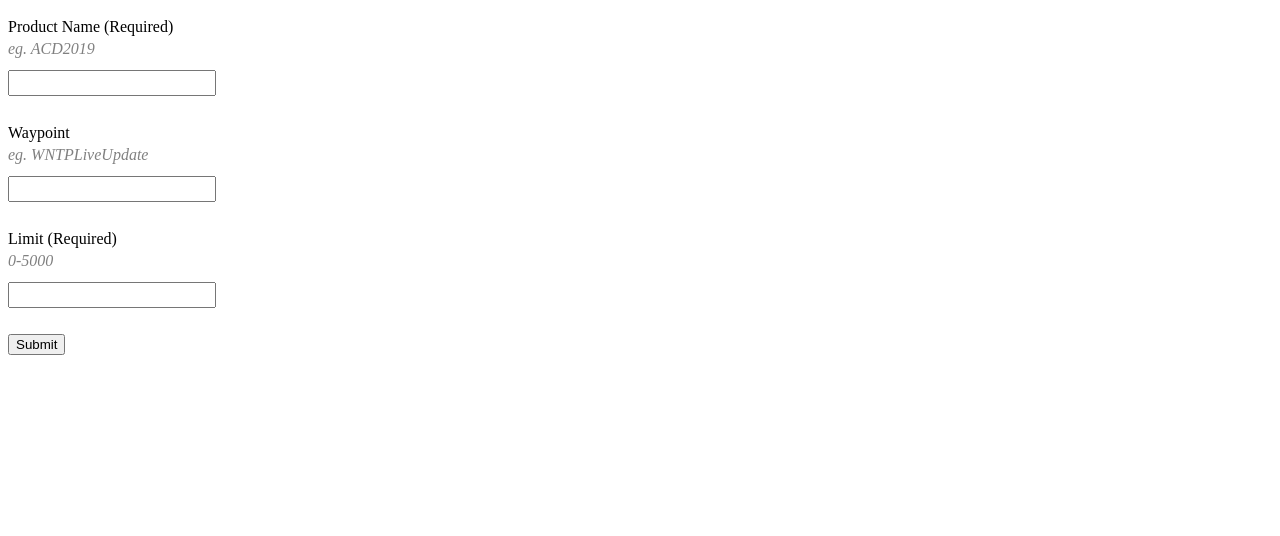
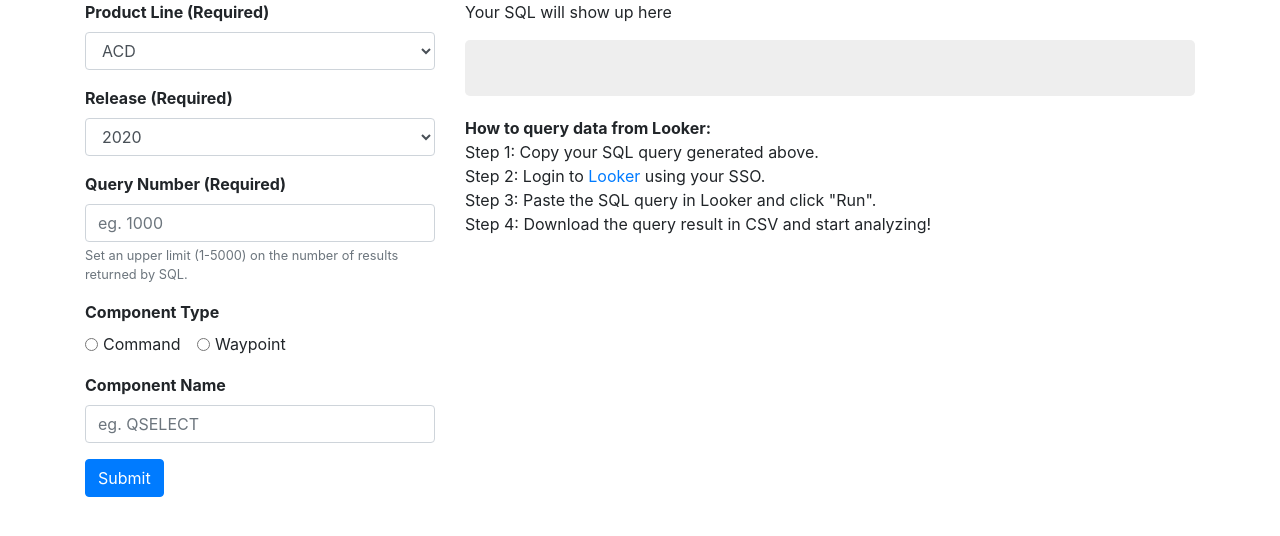
Before and after one commit to chendf999/SQL-Generator, a plain HTML site: page index.html in a window 1280 px wide. Drawn offline with nearby package versions, Linux system fonts and the light colour scheme.

Commit message:
done basic filters

```diff
--- a/index.html
+++ b/index.html
@@ -1,102 +1,91 @@
 <!DOCTYPE html>
 <html lang="en" dir="ltr">
-  <head>
-    <meta charset="utf-8">
-    <title>SQL Generator</title>
-  </head>
+<head>
+  <meta charset="utf-8">
+  <title>SQL Generator</title>
+  <!-- css reset -->
+  <link rel="stylesheet" href="./reset.css">
+  <!-- bootstrap -->
+  <link rel="stylesheet" href="https://stackpath.bootstrapcdn.com/bootstrap/4.3.1/css/bootstrap.min.css" integrity="sha384-ggOyR0iXCbMQv3Xipma34MD+dH/1fQ784/j6cY/iJTQUOhcWr7x9JvoRxT2MZw1T" crossorigin="anonymous">
+  <!-- custom css -->
+  <link rel="stylesheet" href="./styles.css">
+</head>
+<body class="container">
+  <div class="row">
 
-  <body>
-    <style>
-      .input input {
-        height: 20px; width: 200px;
-        margin: 10px 0;
-      }
+    <div class="input col">
+      <form>
 
-      .input p { line-height: 22px;}
+        <div class="form-group">
+          <label for="input_product">Product Line (Required)</label>
+          <select class="form-control" id="input_product">
+            <option>ACD</option>
+            <option>ACDMAC</option>
+            <option>ACDLT</option>
+            <option>CIV3D</option>
+            <option>RVT</option>
+            <option>RVTLT</option>
+          </select>
+        </div>
 
-      .filter_discription {
-        color: grey;
-        font-style: italic;
-      }
+        <div class="form-group">
+          <label for="input_release">Release (Required)</label>
+          <select class="form-control" id="input_release">
+            <option>2020</option>
+            <option>2019</option>
+            <option>2018</option>
+          </select>
+        </div>
 
-      .output {
-        display: none;
-      }
+        <div class="form-group">
+          <label for="input_limit">Query Number (Required)</label>
+          <input type="number" class="form-control" id="input_limit" aria-describedby="limitHelp" placeholder="eg. 1000">
+          <small id="limitHelp" class="form-text text-muted">Set an upper limit (1-5000) on the number of results returned by SQL.</small>
+        </div>
 
-      .output p {
-        font-size: 12px;
-        line-height: 5px;
-        color: grey;
-      }
+        <div class="form-group input_comp_type">
+          <label style="display:block">Component Type</label>
+          <div class="form-check form-check-inline">
+            <input class="form-check-input" type="radio" id="input_comp_command" name="input_comp_type" value="option1">
+            <label class="form-check-label" for="input_comp_command">Command</label>
+          </div>
+          <div class="form-check form-check-inline">
+            <input class="form-check-input" type="radio" id="input_comp_waypoint" name="input_comp_type" value="option2">
+            <label class="form-check-label" for="input_comp_waypoint">Waypoint</label>
+          </div>
+        </div>
 
-      #output_filters {
-        margin-top: 10px;
-      }
-    </style>
+        <div class="form-group">
+          <label for="input_component">Component Name</label>
+          <input type="input" class="form-control" id="input_component" placeholder="eg. QSELECT">
+        </div>
 
-    <div class="input">
-      <p>Product Name (Required)
-        <br/><span class="filter_discription">eg. ACD2019</span>
-        <br/><input id="input_product_name" type="text">
-      </p>
+        <button type="button" class="btn btn-primary" onClick="getSQL()">Submit</button>
+      </form>
 
-      <p>Waypoint
-        <br/><span class="filter_discription">eg. WNTPLiveUpdate</span>
-        <br/><input id="input_waypoint" type="text">
-      </p>
-
-      <p>Limit (Required)
-        <br/><span class="filter_discription">0-5000</span>
-        <br/><input id="input_limit" type="text">
-      </p>
-
-      <button onclick="getSQL()">Submit</button>
     </div>
 
-    <div class="output">
-      <h3>Here's your SQL Query! Detailed instructions on how to use in Looker, please check out <a href="#">here</a></h3>
-      <p>SELECT *</p>
-      <p>FROM desktop_product_usage_public.dap_experiment_details_daily</p>
-      <p>WHERE product_line_name = <span id="output_product_name"></span></p>
-      <div id="output_filters"></div>
-      <p>LIMIT <span id="output_limit"></span></p>
+    <div class="output col-8">
+      <p>Your SQL will show up here</p>
+      <div class="container">
+        <ul id="output_code"></ul>
+      </div>
+      <p style="margin-top:20px;"><b>How to query data from Looker:</b>
+        <br/>Step 1: Copy your SQL query generated above.
+        <br/>Step 2: Login to <a href="https://looker.autodesk.com/sql/">Looker</a> using your SSO.
+        <br/>Step 3: Paste the SQL query in Looker and click "Run".
+        <br/>Step 4: Download the query result in CSV and start analyzing!
+      </p>
     </div>
 
+  </div>
 
-    <script>
-      function getSQL(){
-        // get required filters
-        document.getElementById('output_product_name').innerHTML = input_product_name.value;
-        document.getElementById('output_limit').innerHTML = input_limit.value;
-
-        // clear optional filter
-        output_filters.innerHTML = '';
-
-        // get optional filters
-        var filters = {
-          component_name: input_waypoint.value,
-          filter1: input_waypoint.value,
-          filter2: input_waypoint.value
-        }
-
-        for (let [key, value] of Object.entries(filters)) {
-          if (value !== '') {
-            var node = document.createElement("p");
-            node.classList.add('optional');
-
-            var textnode = document.createTextNode(`AND ${key} = ${value}`);
-            node.appendChild(textnode);
-            document.getElementById("output_filters").appendChild(node);
-          }
-        }
-
-        // show output div
-        document.querySelector('.output').style.display = 'block';
-        // clear input
-        document.querySelector('.input input').value = '';
-      }
-
-    </script>
-
-  </body>
+  <!-- jquery -->
+  <script src="https://code.jquery.com/jquery-3.3.1.slim.min.js" integrity="sha384-q8i/X+965DzO0rT7abK41JStQIAqVgRVzpbzo5smXKp4YfRvH+8abtTE1Pi6jizo" crossorigin="anonymous"></script>
+  <!--  bootstrap scripts -->
+  <script src="https://cdnjs.cloudflare.com/ajax/libs/popper.js/1.14.7/umd/popper.min.js" integrity="sha384-UO2eT0CpHqdSJQ6hJty5KVphtPhzWj9WO1clHTMGa3JDZwrnQq4sF86dIHNDz0W1" crossorigin="anonymous"></script>
+  <script src="https://stackpath.bootstrapcdn.com/bootstrap/4.3.1/js/bootstrap.min.js" integrity="sha384-JjSmVgyd0p3pXB1rRibZUAYoIIy6OrQ6VrjIEaFf/nJGzIxFDsf4x0xIM+B07jRM" crossorigin="anonymous"></script>
+  <!-- custom script -->
+  <script type="text/javascript" src="./script.js"></script>
+</body>
 </html>
--- /dev/null
+++ b/reset.css
@@ -0,0 +1,48 @@
+/* http://meyerweb.com/eric/tools/css/reset/
+   v2.0 | 20110126
+   License: none (public domain)
+*/
+
+html, body, div, span, applet, object, iframe,
+h1, h2, h3, h4, h5, h6, p, blockquote, pre,
+a, abbr, acronym, address, big, cite, code,
+del, dfn, em, img, ins, kbd, q, s, samp,
+small, strike, strong, sub, sup, tt, var,
+b, u, i, center,
+dl, dt, dd, ol, ul, li,
+fieldset, form, label, legend,
+table, caption, tbody, tfoot, thead, tr, th, td,
+article, aside, canvas, details, embed,
+figure, figcaption, footer, header, hgroup,
+menu, nav, output, ruby, section, summary,
+time, mark, audio, video {
+	margin: 0;
+	padding: 0;
+	border: 0;
+	font-size: 100%;
+	font: inherit;
+	vertical-align: baseline;
+}
+/* HTML5 display-role reset for older browsers */
+article, aside, details, figcaption, figure,
+footer, header, hgroup, menu, nav, section {
+	display: block;
+}
+body {
+	line-height: 1;
+}
+ol, ul {
+	list-style: none;
+}
+blockquote, q {
+	quotes: none;
+}
+blockquote:before, blockquote:after,
+q:before, q:after {
+	content: '';
+	content: none;
+}
+table {
+	border-collapse: collapse;
+	border-spacing: 0;
+}
--- /dev/null
+++ b/script.js
@@ -0,0 +1,38 @@
+function getSQL(){
+  // default database
+  var database = 'desktop_product_intelligence_public.experiment_data_partitioned_weekly_v2';
+
+  // get product name
+  var product =  `
+  <li>SELECT *</li>
+  <li>FROM ${database}</li>
+  <li>AS dataset</li>
+  <li>WHERE product_name = '${input_product.value}${input_release.value}'</li>
+  `
+
+  // get limit
+  var limit = input_limit.value;
+
+  if (limit > 0 && limit <= 5000) {
+    limit = `<li>LIMIT ${limit}</li>`
+  } else {
+    alert('Please enter a number between 1-5000');
+    input_limit.value = '';
+    return
+  }
+
+  // render component
+  var component = input_component.value;
+
+  if (component !== '') {
+    if (input_comp_waypoint.checked) {
+      database = 'desktop_product_usage_public.dap_experiment_details_daily';
+      component = `<li>AND component_name = '${input_component.value}'</li>`
+    } else {
+      database = 'desktop_product_intelligence_public.experiment_data_partitioned_weekly_v2';
+      component = `<li>AND dataset.component_attributes['COMMON.COMMAND_NAME'] = '${input_component.value}'</li>`
+    }
+  }
+
+  output_code.innerHTML = product + component + '<li>ORDER BY dt DESC</li>' + limit;
+}
--- /dev/null
+++ b/styles.css
@@ -0,0 +1,20 @@
+.input form label {
+  font-weight: bold;
+}
+
+.input form label.form-check-label {
+  font-weight: normal;
+}
+
+.output li {
+  text-indent: none;
+  color: #e83e8c;
+  font-family: monospace;
+}
+
+.output .container {
+  margin-bottom: 20px;
+  background: #eee;
+  border-radius: 5px;
+  padding: 20px;
+}
```
Also changed, not shown: index1.html (added, +102 -0 lines), 1 other file.
